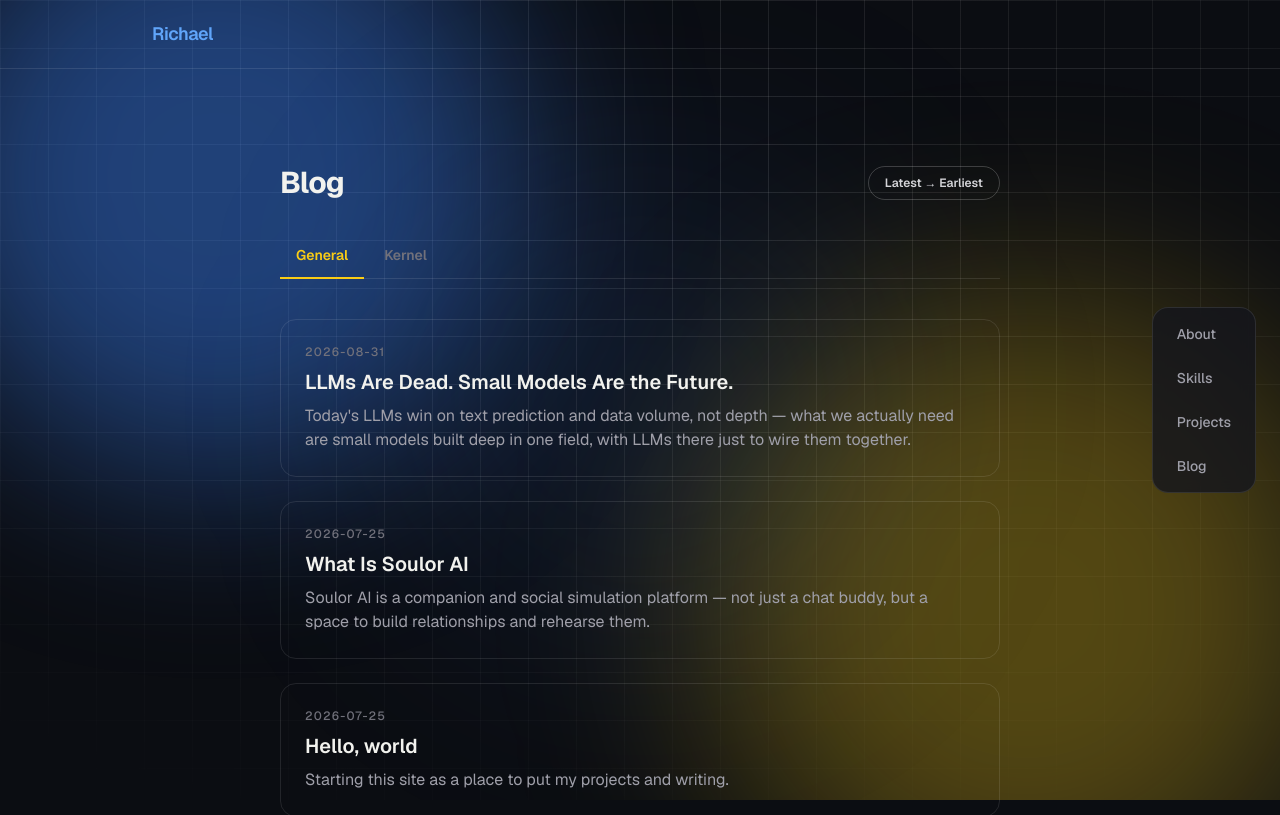
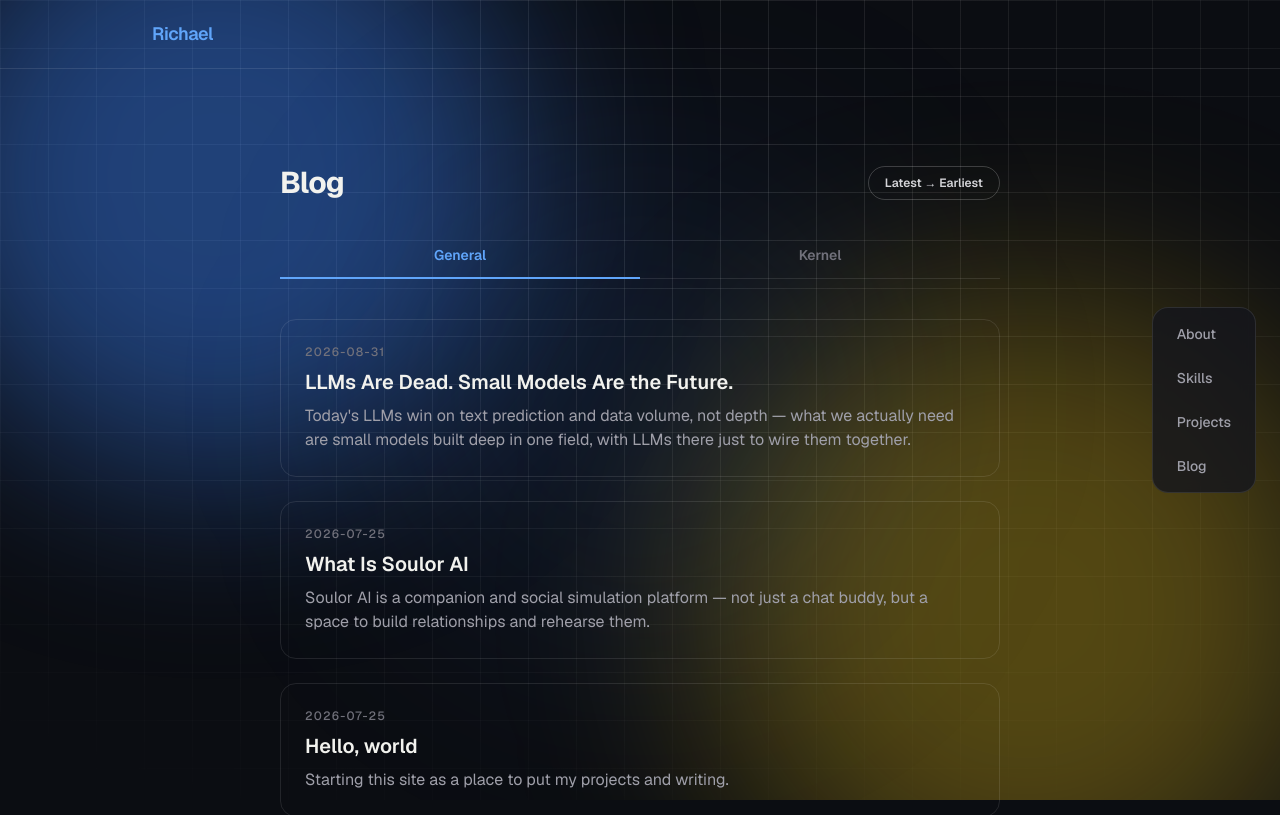
Before and after one commit to dh8116/dh8116.github.io, a Next.js app: page /blog in a window 1280 px wide. Shown: the top 815 px of the page. Built offline with nearby package versions, Linux system fonts and the light colour scheme.

Commit message:
Split blog tabs to half width each and switch accent to blue

```diff
--- a/src/app/blog/BlogList.tsx
+++ b/src/app/blog/BlogList.tsx
@@ -37,16 +37,16 @@ export default function BlogList({ posts }: { posts: Post[] }) {
         </button>
       </div>
 
-      <div className="mt-8 flex items-center gap-1 border-b border-white/10">
+      <div className="mt-8 grid grid-cols-2 border-b border-white/10">
         {TABS.map(({ id, label }) => (
           <button
             key={id}
             type="button"
             onClick={() => setTab(id)}
             aria-current={tab === id ? "page" : undefined}
-            className={`-mb-px border-b-2 px-4 py-3 text-sm font-semibold transition-colors ${
+            className={`-mb-px border-b-2 py-3 text-center text-sm font-semibold transition-colors ${
               tab === id
-                ? "border-brand-yellow text-brand-yellow"
+                ? "border-brand-blue-light text-brand-blue-light"
                 : "border-transparent text-zinc-500 hover:text-zinc-300"
             }`}
           >
```
